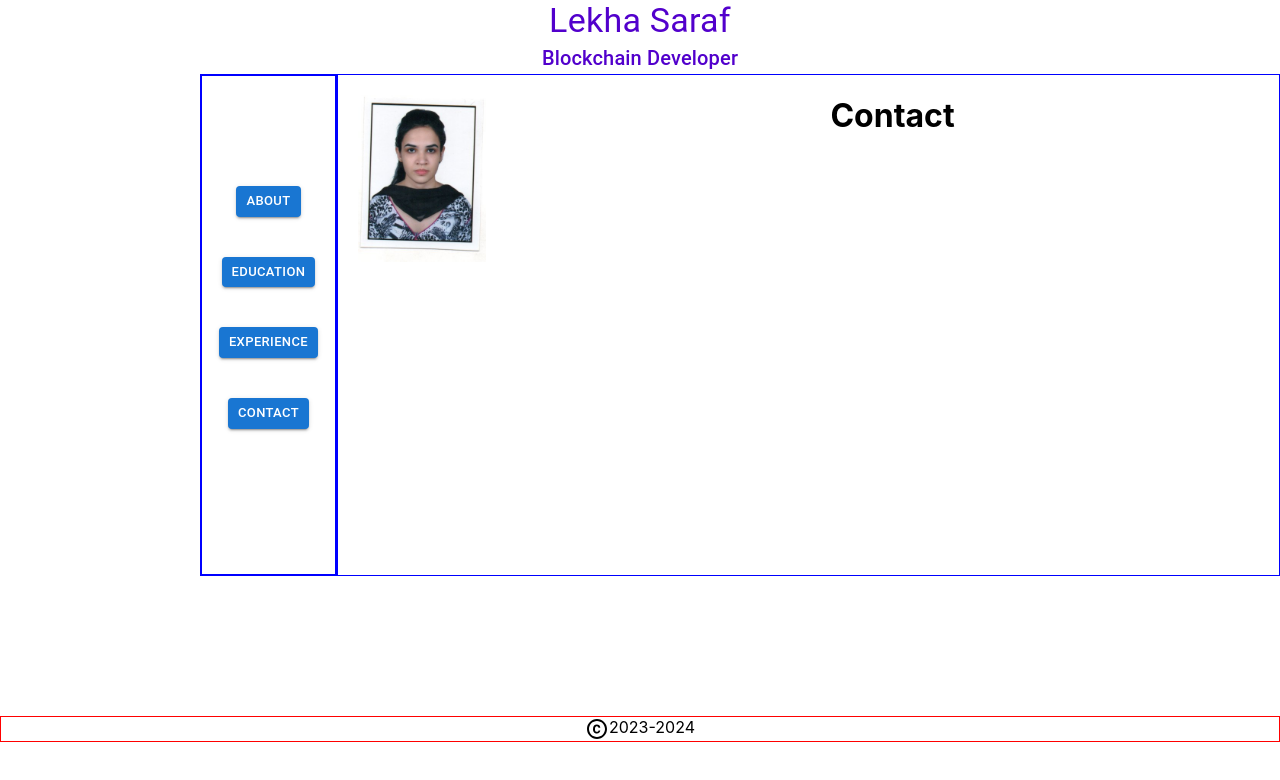
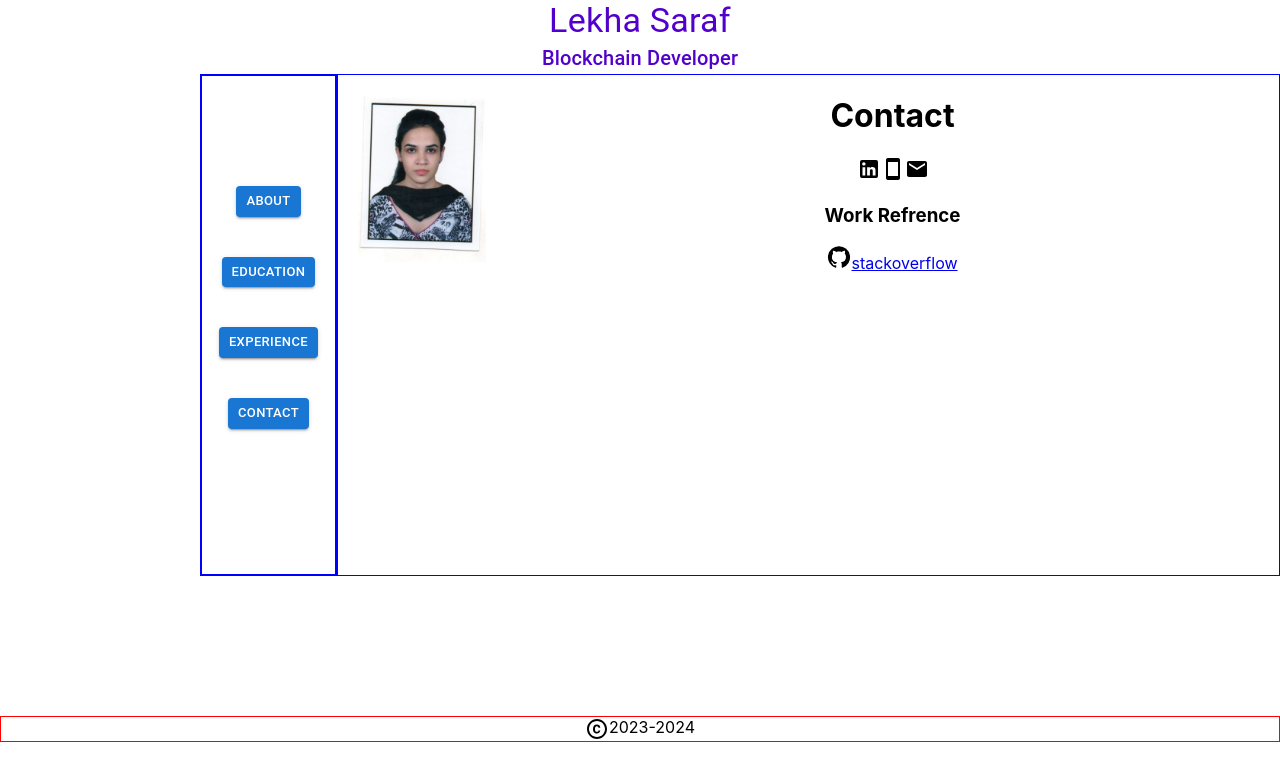
Before and after one commit to devLekha/webprofile, a React (Create React App) app: page /contact in a window 1280 px wide. Both pictures are taken after a click on the button "CONTACT". Shown: the top 780 px of the page. Built offline with nearby package versions, Linux system fonts and the light colour scheme.

Commit message:
updated contact page

```diff
--- a/src/Pages/Contact/index.js
+++ b/src/Pages/Contact/index.js
@@ -1,6 +1,19 @@
+// import {Link} from 'react-router-dom'
+import LinkedInIcon from '@mui/icons-material/LinkedIn';
+import SmartphoneIcon from '@mui/icons-material/Smartphone';
+import EmailIcon from '@mui/icons-material/Email';
+import GitHubIcon from '@mui/icons-material/GitHub';
+import {Box} from '@mui/material'
 const Contact = ()=>{
-    return(
+    return(<Box>
         <h1>Contact</h1>
+        <LinkedInIcon/>
+        <SmartphoneIcon/>
+        <EmailIcon/>
+        <h3>Work Refrence</h3>
+        <GitHubIcon/>
+        <a href="https://stackoverflow.com/users/10380319/crypto-s?tab=profile" target="_blank" rel="noreferrer">stackoverflow</a>
+        </Box>
     )
 }
 export default Contact;
```
